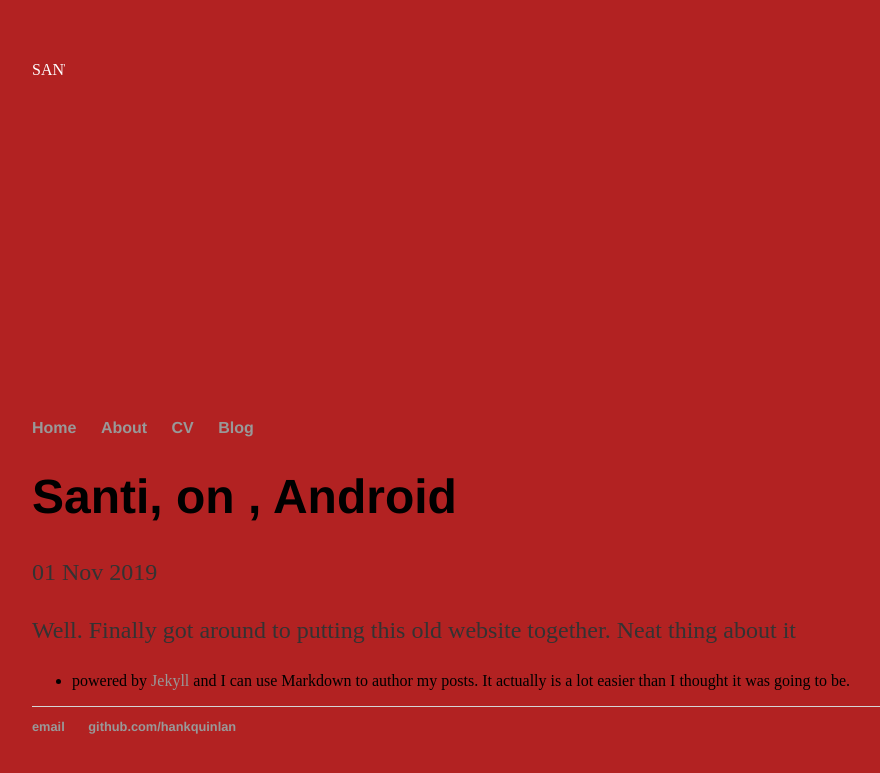
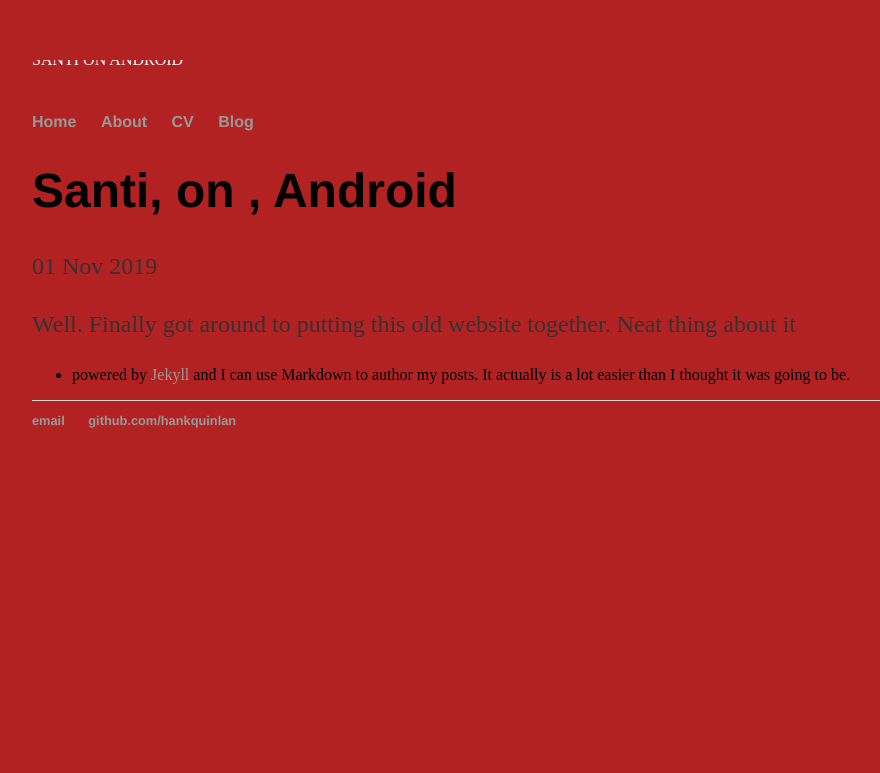
Before and after one commit to SantiOnAndroid/SantiOnAndroid.github.io, a Jekyll site: the page built from _posts/2019-11-01-santi-on-android-launched.md, in a window 1280 px wide. Shown: the top 773 px of the page, without its empty margins (160-1040 px from the left). Built offline with Jekyll 4.4.1, drawn with Linux system fonts in a browser that asks for light colours.

Commit message:
modificant titolj

```diff
--- a/_layouts/default.html
+++ b/_layouts/default.html
@@ -6,8 +6,8 @@
 			<link rel="stylesheet" type="text/css" href="/css/main.css">
 		</head>
 		<body>
-		<svg height="339" width="33">
-			<text x="0" y="15" fill="white">SANTI ON ANDROID</text>
+		<svg height="33" width="339">
+			<text x="0" y="5" fill="white">SANTI ON ANDROID</text>
 
 		</svg>
 			<nav>
```
